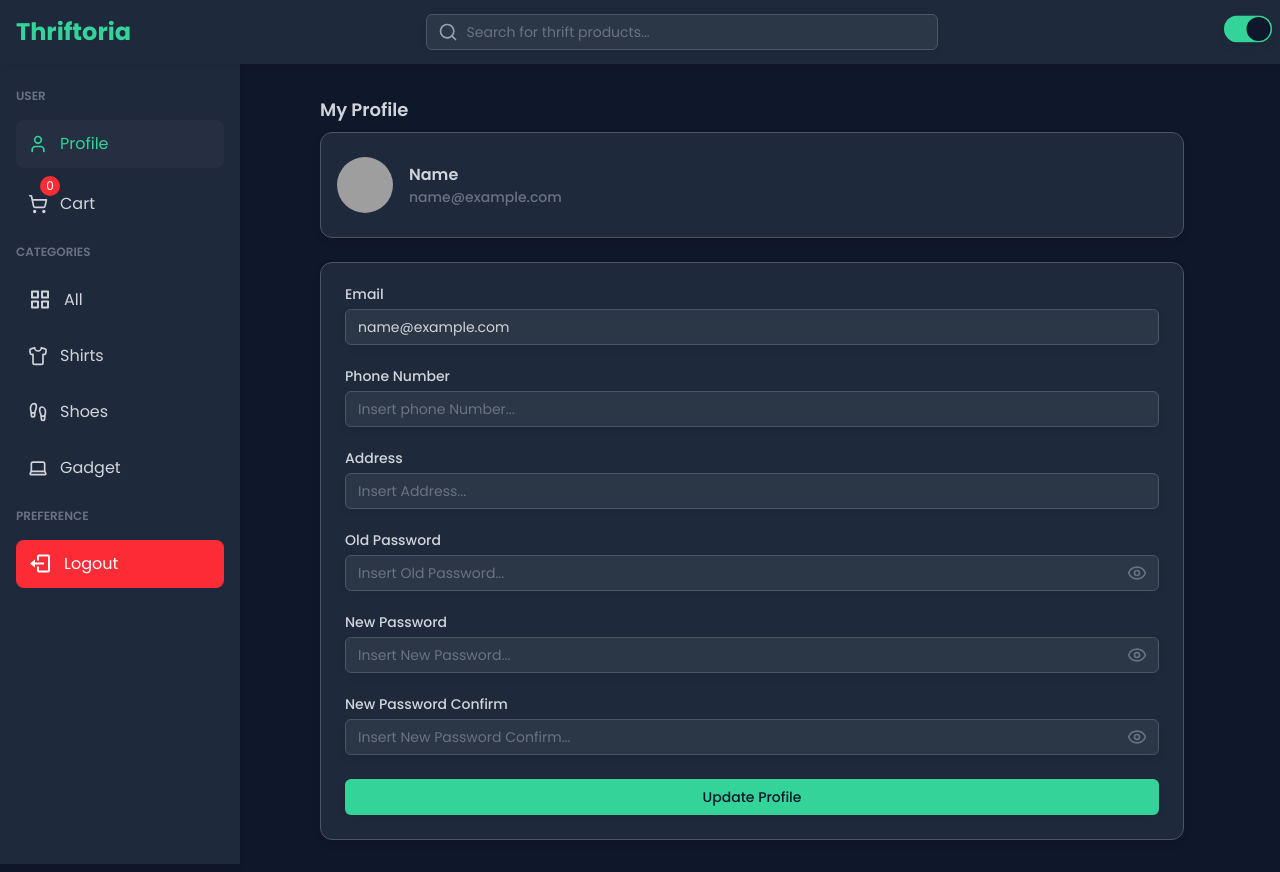
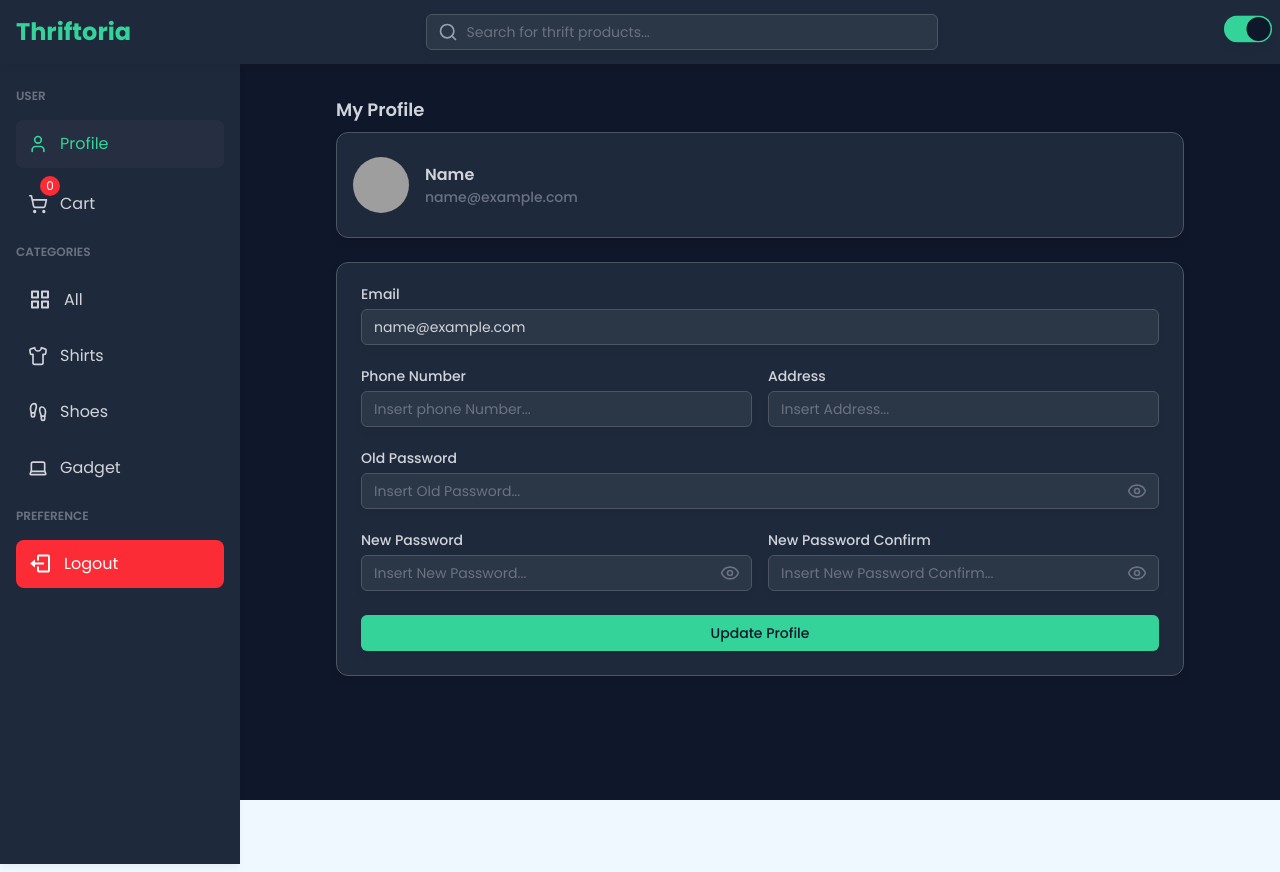
Before and after one commit to ElloRabyndra/Team_Green_Thriftoria, a React (Vite) app in the folder frontend/: page /profile in a window 1280 px wide. After the commit the page ends 800 px from the top, so only its background shows below. Built offline with nearby package versions, Linux system fonts and the light colour scheme; no server answers; sample sign-in values are in the browser's storage; grey boxes are pictures that could not be loaded.

Commit message:
style: change layout in profile page

```diff
--- a/frontend/src/components/auth/Profile.jsx
+++ b/frontend/src/components/auth/Profile.jsx
@@ -98,7 +98,7 @@ export default function Profile() {
   };
 
   return (
-    <section className="space-y-6">
+    <section className="space-y-6 md:ml-4">
       {/* My Profile */}
       <h1 className="text-lg font-semibold">My Profile</h1>
       <Card className={"w-full -mt-4 min-w-80 md:min-w-md px-4 flex-row items-center gap-0"}>
@@ -131,8 +131,9 @@ export default function Profile() {
                   <ErrorMessage ErrorMessage={errors.email.message} />
                 )}
               </div>
+              <div className="space-y-6 lg:flex lg:gap-4 lg:space-y-0">
                 {/* Phone */}
-              <div className="grid gap-2">
+                <div className="grid gap-2 w-full">
                   <Label htmlFor="phone">Phone Number</Label>
                   <Input
                     {...register("phone")}
@@ -147,7 +148,7 @@ export default function Profile() {
                   )}
                 </div>
                 {/* Address */}
-              <div className="grid gap-2">
+                <div className="grid gap-2 w-full">
                   <Label htmlFor="address">Address</Label>
                   <Input
                     {...register("address")}
@@ -160,6 +161,7 @@ export default function Profile() {
                   {errors.address && (
                     <ErrorMessage ErrorMessage={errors.address.message} />
                   )}
+                </div>
               </div>
               {/* Old Password */}
               <div className="grid gap-2">
@@ -185,8 +187,9 @@ export default function Profile() {
                   <ErrorMessage ErrorMessage={errors.old_password.message} />
                 )}
               </div>
+              <div className="space-y-6 lg:flex lg:gap-4 lg:space-y-0">
                 {/* New Password */}
-              <div className="grid gap-2">
+                <div className="grid gap-2 w-full">
                   <div className="flex items-center">
                     <Label htmlFor="new_password">New Password</Label>
                   </div>
@@ -210,7 +213,7 @@ export default function Profile() {
                   )}
                 </div>
                 {/* New Password Confirm */}
-              <div className="grid gap-2">
+                <div className="grid gap-2 w-full">
                   <div className="flex items-center">
                     <Label htmlFor="new_password_confirm">New Password Confirm</Label>
                   </div>
@@ -233,6 +236,7 @@ export default function Profile() {
                     <ErrorMessage ErrorMessage={errors.new_password_confirm.message} />
                   )}
                 </div>
+              </div>
               {/* Button */}
               <Button
                 type="submit"
```
Lines whose indentation alone changed are shown as unchanged.
